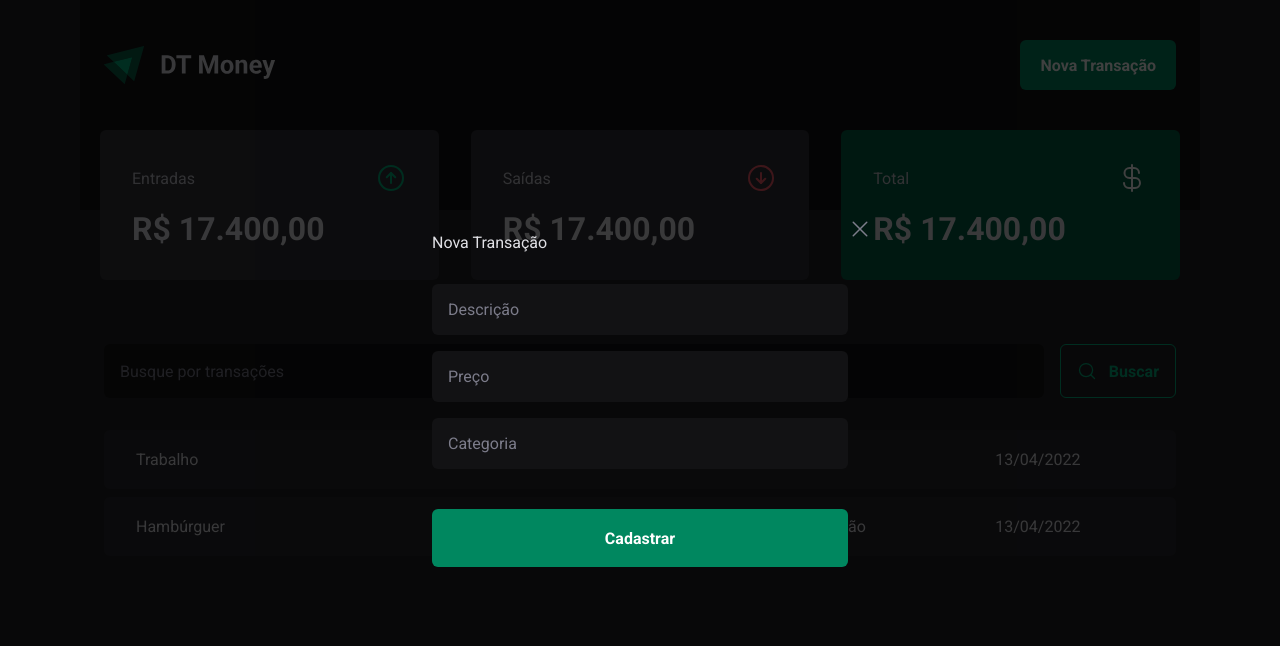
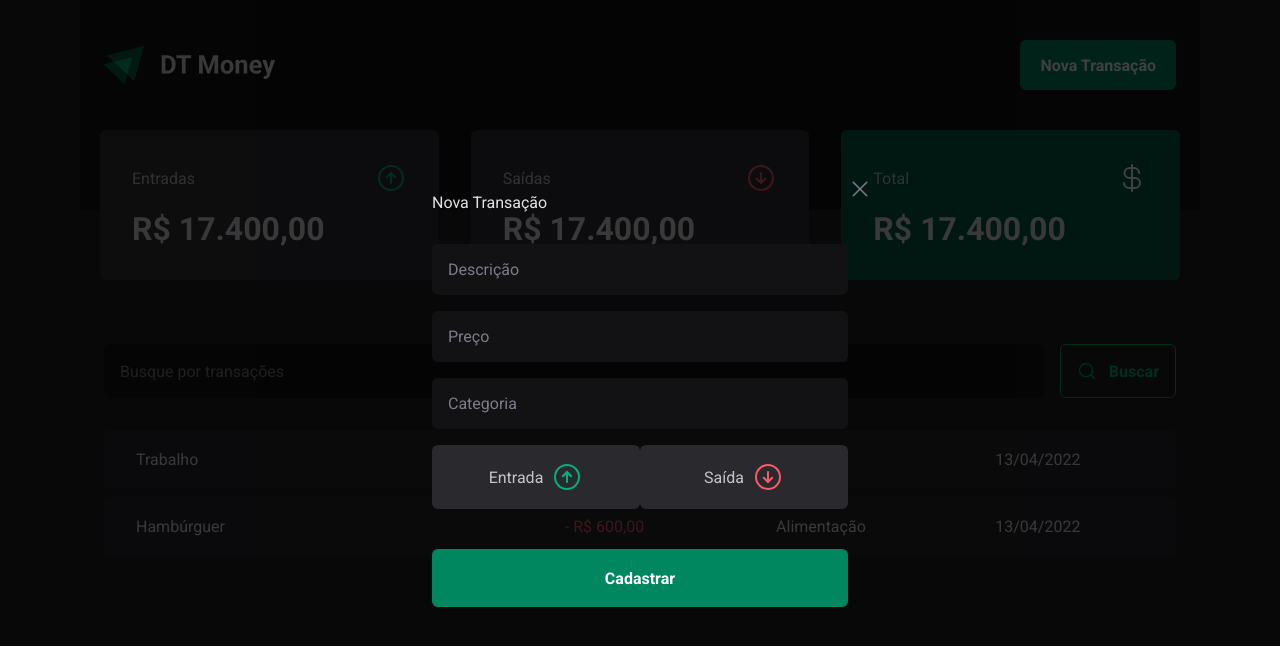
Before and after one commit to dhomini-rabelo/Estudos-Ignite-React-003, a React (Vite) app in the folder projects/stage03/: page / in a window 1280 px wide. Both pictures are taken after a click on the button "Nova Transação". Shown: the top 646 px of the page. Built offline with nearby package versions, Linux system fonts and the light colour scheme.

Commit message:
add radio button transaction

```diff
--- a/projects/stage03/package.json
+++ b/projects/stage03/package.json
@@ -10,6 +10,7 @@
   },
   "dependencies": {
     "@radix-ui/react-dialog": "^1.0.2",
+    "@radix-ui/react-radio-group": "^1.1.0",
     "npm": "^8.19.2",
     "phosphor-react": "^1.4.1",
     "react": "^18.2.0",
--- a/projects/stage03/src/pages/Home/components/Header/components/NewTransactionModal/index.tsx
+++ b/projects/stage03/src/pages/Home/components/Header/components/NewTransactionModal/index.tsx
@@ -1,6 +1,7 @@
+import { ArrowCircleUp, ArrowCircleDown, X } from 'phosphor-react'
 import * as Dialog from '@radix-ui/react-dialog'
-import { Div } from './styles'
-import { X } from 'phosphor-react'
+import * as RadioGroup from '@radix-ui/react-radio-group'
+import { Button, Div } from './styles'
 
 export function NewTransactionModal() {
   return (
@@ -21,7 +22,26 @@ export function NewTransactionModal() {
           <input type="text" placeholder="Descrição" required />
           <input type="number" placeholder="Preço" required />
           <input type="text" placeholder="Categoria" required />
-
+          <RadioGroup.Root className="grid grid-cols-2">
+            <Button.transactionType
+              value="income"
+              isIncome={true}
+              type="button"
+              className="col-span-1"
+            >
+              <span>Entrada</span>
+              <ArrowCircleUp size={32} className="text-Green-300" />
+            </Button.transactionType>
+            <Button.transactionType
+              value="outcome"
+              isIncome={false}
+              type="button"
+              className="col-span-1"
+            >
+              <span>Saída</span>
+              <ArrowCircleDown size={32} className="text-Red-300" />
+            </Button.transactionType>
+          </RadioGroup.Root>
           <button type="submit">Cadastrar</button>
         </form>
       </Div.content>
--- a/projects/stage03/src/pages/Home/components/Header/components/NewTransactionModal/styles.ts
+++ b/projects/stage03/src/pages/Home/components/Header/components/NewTransactionModal/styles.ts
@@ -1,5 +1,6 @@
 import styled from 'styled-components'
 import * as Dialog from '@radix-ui/react-dialog'
+import * as RadioGroup from '@radix-ui/react-radio-group'
 
 export const Div = {
   overlay: styled(Dialog.Overlay)`
@@ -50,3 +51,35 @@ export const Div = {
     }
   `,
 }
+
+/* eslint-disable */
+type ButtonTransactionProps = { isIncome: boolean }
+
+export const Button = {
+  transactionType: styled(RadioGroup.Item) <ButtonTransactionProps>`
+    border: 0;
+    background-color: var(--Gray-700);
+    padding: 1rem;
+    display: flex;
+    align-items: center;
+    justify-content: center;
+    gap: 0.5rem;
+    border-radius: 6px;
+    cursor: pointer;
+    color: var(--Gray-300);
+
+    &[data-state="checked"] {
+      color: white;
+      background-color: ${props => props.isIncome ? 'var(--Green-500)' : 'var(--Red-500)'};
+
+      svg {
+        color: white;
+      }
+    }
+
+    &[data-state="unchecked"]:hover {
+      background-color: var(--Gray-600);
+    }
+  `,
+}
+/* eslint-enable */
```
Also changed, not shown: 1 other file (tests, documents, lock files or other folders).
